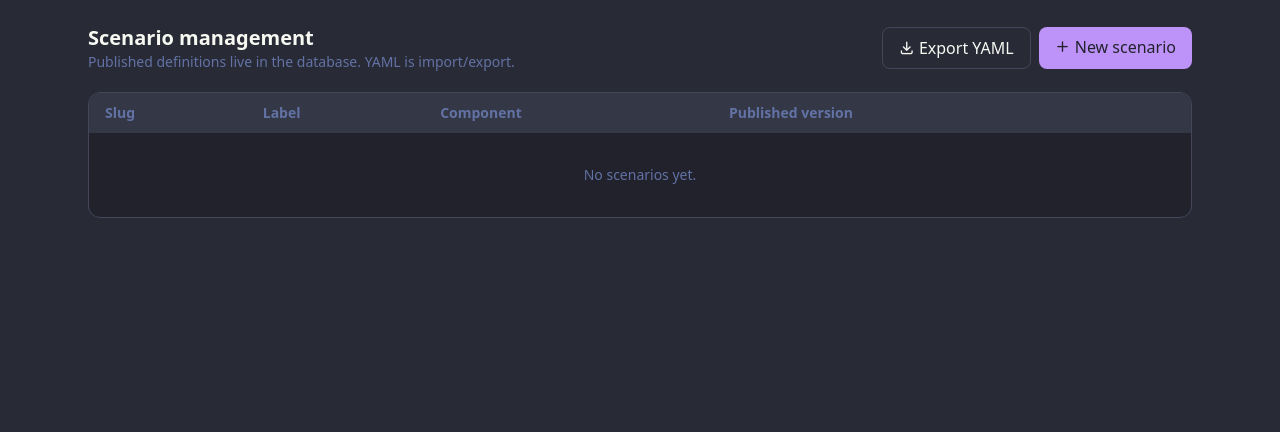
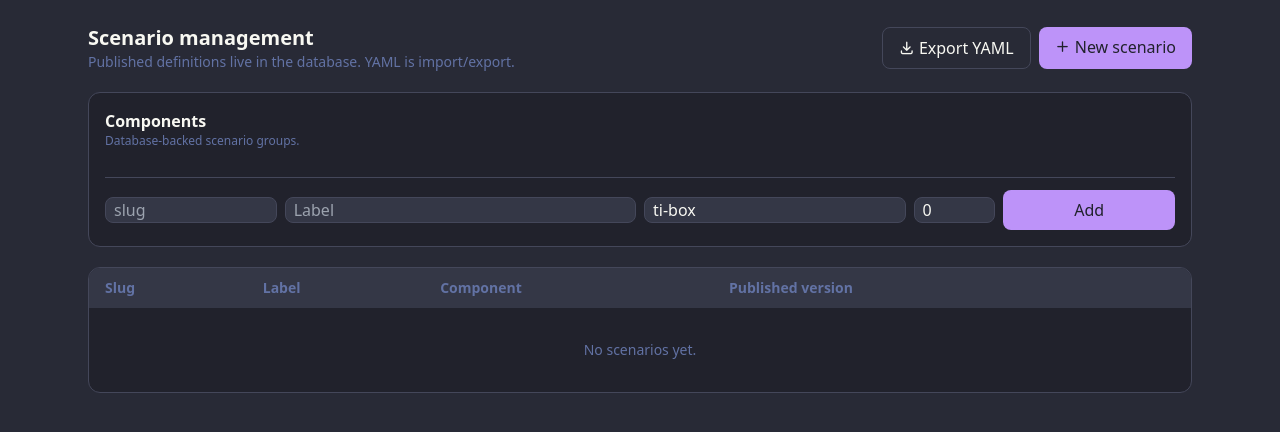
Before and after one commit to Aetton/arachne, a FastAPI app: template frontend/templates/admin/scenarios.html in a window 1280 px wide. Shown: the top 432 px of the page. Run offline with FastAPI, Linux system fonts and the light colour scheme; the template is opened without the code that fills it, so the values that code supplies are empty; some libraries are stand-ins or nearby versions.

Commit message:
Store components in the database

```diff
--- a/api/database.py
+++ b/api/database.py
@@ -86,13 +86,31 @@ class RolePermission(Base):
     permission = relationship("Permission")
 
 
+class Component(Base):
+    __tablename__ = "components"
+
+    slug = Column(String(96), primary_key=True)
+    label = Column(String(160), nullable=False)
+    icon = Column(String(64), default="ti-box", nullable=False)
+    sort_order = Column(Integer, default=0, nullable=False)
+    created_at = Column(DateTime, default=utcnow)
+    updated_at = Column(DateTime, default=utcnow, onupdate=utcnow)
+
+    scenarios = relationship("Scenario", back_populates="component_ref")
+
+
 class Scenario(Base):
     __tablename__ = "scenarios"
 
     id = Column(Integer, primary_key=True)
     slug = Column(String(96), unique=True, index=True, nullable=False)
     label = Column(String(160), nullable=False)
-    component = Column(String(96), nullable=False)
+    component = Column(
+        String(96),
+        ForeignKey("components.slug", ondelete="RESTRICT", onupdate="CASCADE"),
+        index=True,
+        nullable=False,
+    )
     enabled = Column(Boolean, default=True)
     current_version_id = Column(Integer, nullable=True)
     created_by = Column(Integer, ForeignKey("users.id"), nullable=True)
@@ -105,6 +123,7 @@ class Scenario(Base):
         foreign_keys="ScenarioVersion.scenario_id",
         cascade="all, delete-orphan",
     )
+    component_ref = relationship("Component", back_populates="scenarios")
 
 
 class ScenarioVersion(Base):
--- a/api/main.py
+++ b/api/main.py
@@ -17,7 +17,7 @@ from sqlalchemy.orm import Session
 
 import database
 from database import (
-    SessionLocal, User, Team, Role, Permission, RolePermission, Run, Scenario,
+    SessionLocal, User, Team, Role, Permission, RolePermission, Run, Component, Scenario,
     ScenarioACL, ScenarioVersion, utcnow,
 )
 from auth.security import hash_password, verify_password, create_token
@@ -46,7 +46,6 @@ async def lifespan(app: FastAPI):
     access.seed_rbac(db)
     scenario_store.bootstrap_from_yaml(db)
     db.close()
-    config_loader.reload()
     from core.bus import start_bus
     from core import events as _events
     await start_bus()                       # bring the bus up first
@@ -178,12 +177,23 @@ def logout():
 def dashboard(request: Request, user=Depends(get_optional_user), db: Session = Depends(get_db)):
     if not user:
         return RedirectResponse("/login", status_code=302)
-    scns = {}
-    for scenario in db.query(Scenario).filter(Scenario.enabled.is_(True)).all():
-        definition = scenario_store.published_definition(db, scenario)
-        if definition and access.can_access_scenario(db, user, scenario, "view"):
-            scns[scenario.slug] = definition
-    return render(request, "dashboard.html", user=user, scenarios=scns)
+    groups = []
+    components = db.query(Component).order_by(
+        Component.sort_order, Component.label,
+    ).all()
+    for component in components:
+        items = []
+        scenarios = db.query(Scenario).filter(
+            Scenario.enabled.is_(True),
+            Scenario.component == component.slug,
+        ).order_by(Scenario.label).all()
+        for scenario in scenarios:
+            definition = scenario_store.published_definition(db, scenario)
+            if definition and access.can_access_scenario(db, user, scenario, "view"):
+                items.append({"slug": scenario.slug, "definition": definition})
+        if items:
+            groups.append({"component": component, "scenarios": items})
+    return render(request, "dashboard.html", user=user, scenario_groups=groups)
 
 
 # ---------- scenarios ----------
@@ -386,7 +396,13 @@ def admin_user_delete(uid: int, user=Depends(require_role("admin")), db: Session
 def admin_scenarios(request: Request, user=Depends(require_role("admin")),
                     db: Session = Depends(get_db)):
     scenarios = db.query(Scenario).order_by(Scenario.slug).all()
-    return render(request, "admin/scenarios.html", user=user, scenarios=scenarios)
+    components = db.query(Component).order_by(
+        Component.sort_order, Component.label,
+    ).all()
+    return render(
+        request, "admin/scenarios.html", user=user,
+        scenarios=scenarios, components=components,
+    )
 
 
 @app.get("/admin/scenarios/new", response_class=HTMLResponse)
@@ -394,10 +410,14 @@ def admin_scenario_new(request: Request, user=Depends(require_role("admin")),
                        db: Session = Depends(get_db)):
     roles = db.query(Role).order_by(Role.slug).all()
     teams = db.query(Team).order_by(Team.name).all()
+    components = db.query(Component).order_by(
+        Component.sort_order, Component.label,
+    ).all()
+    default_component = components[0].slug if components else ""
     return render(
         request, "admin/scenario_form.html", user=user, scenario=None,
-        yaml_text="label: New scenario\ncomponent: backend\ntriggers:\n  - type: manual\nsteps:\n  - id: build\n    spider: forgejo\n    action: build\n    with: {}\n",
-        roles=roles, teams=teams, acl=[],
+        yaml_text=f"label: New scenario\ncomponent: {default_component}\ntriggers:\n  - type: manual\nsteps:\n  - id: build\n    spider: forgejo\n    action: build\n    with: {{}}\n",
+        roles=roles, teams=teams, components=components, acl=[],
         default_acl_roles=set(user.roles or []),
         default_acl_teams={int(team_id) for team_id in (user.teams or [])},
     )
@@ -416,6 +436,9 @@ def admin_scenario_edit(slug: str, request: Request, user=Depends(require_role("
         yaml_text=yaml.safe_dump(definition, allow_unicode=True, sort_keys=False),
         roles=db.query(Role).order_by(Role.slug).all(),
         teams=db.query(Team).order_by(Team.name).all(),
+        components=db.query(Component).order_by(
+            Component.sort_order, Component.label,
+        ).all(),
         acl=db.query(ScenarioACL).filter(ScenarioACL.scenario_id == scenario.id).all(),
         versions=db.query(ScenarioVersion).filter(
             ScenarioVersion.scenario_id == scenario.id,
@@ -465,6 +488,27 @@ async def admin_scenario_save(request: Request, user=Depends(require_role("admin
         scenario_store.replace_acl(db, scenario.id, entries)
     except (ValueError, yaml.YAMLError) as exc:
         raise HTTPException(400, str(exc)) from exc
+    return RedirectResponse("/admin/scenarios", status_code=303)
+
+
+@app.post("/admin/components")
+async def admin_component_save(request: Request, user=Depends(require_role("admin")),
+                               db: Session = Depends(get_db)):
+    form = await request.form()
+    slug = str(form.get("slug", "")).strip()
+    if not slug:
+        raise HTTPException(400, "Component slug is required")
+    component = db.get(Component, slug)
+    if not component:
+        component = Component(slug=slug, label=slug)
+        db.add(component)
+    component.label = str(form.get("label") or slug).strip()
+    component.icon = str(form.get("icon") or "ti-box").strip()
+    try:
+        component.sort_order = int(form.get("sort_order") or 0)
+    except (TypeError, ValueError) as exc:
+        raise HTTPException(400, "Component order must be an integer") from exc
+    db.commit()
     return RedirectResponse("/admin/scenarios", status_code=303)
 
 
--- a/frontend/templates/admin/scenario_form.html
+++ b/frontend/templates/admin/scenario_form.html
@@ -266,6 +266,12 @@
       <input name="slug" required value="{{ scenario.slug if scenario else '' }}"
              {% if scenario %}readonly{% endif %}>
       <label for="scenario-definition" class="scenario-field-label text-sm muted">Scenario YAML</label>
+      <p class="muted text-xs mb-2">
+        Component must be one of:
+        {% for component in components %}
+          <code>{{ component.slug }}</code>{% if not loop.last %}, {% endif %}
+        {% endfor %}
+      </p>
       <div class="scenario-editor-shell">
         <textarea id="scenario-definition" name="definition" required rows="30">{{ yaml_text }}</textarea>
       </div>
--- a/frontend/templates/admin/scenarios.html
+++ b/frontend/templates/admin/scenarios.html
@@ -10,6 +10,35 @@
     <a class="btn-ghost" href="/admin/scenarios-export.yaml"><i class="ti ti-download"></i> Export YAML</a>
     <a class="btn" href="/admin/scenarios/new"><i class="ti ti-plus"></i> New scenario</a>
   </div>
+</div>
+<div class="surface rounded-xl p-4 mb-5">
+  <div class="flex items-center justify-between mb-3">
+    <div>
+      <h2 class="font-semibold">Components</h2>
+      <p class="muted text-xs">Database-backed scenario groups.</p>
+    </div>
+  </div>
+  <div class="grid gap-2 mb-4">
+    {% for component in components %}
+    <form method="post" action="/admin/components"
+          class="grid grid-cols-12 gap-2 items-center">
+      <input type="hidden" name="slug" value="{{ component.slug }}">
+      <span class="col-span-2 font-mono text-sm">{{ component.slug }}</span>
+      <input class="col-span-4" name="label" value="{{ component.label }}" aria-label="Component label">
+      <input class="col-span-3" name="icon" value="{{ component.icon }}" aria-label="Component icon">
+      <input class="col-span-1" name="sort_order" type="number" value="{{ component.sort_order }}" aria-label="Sort order">
+      <button class="btn-ghost col-span-2" type="submit">Save</button>
+    </form>
+    {% endfor %}
+  </div>
+  <form method="post" action="/admin/components"
+        class="grid grid-cols-12 gap-2 items-center pt-3" style="border-top:1px solid var(--border)">
+    <input class="col-span-2" name="slug" required placeholder="slug">
+    <input class="col-span-4" name="label" required placeholder="Label">
+    <input class="col-span-3" name="icon" value="ti-box" placeholder="ti-box">
+    <input class="col-span-1" name="sort_order" type="number" value="0">
+    <button class="btn col-span-2" type="submit">Add</button>
+  </form>
 </div>
 <div class="surface rounded-xl overflow-hidden">
   <table class="w-full text-sm">
```
Also changed, not shown: api/config_loader.py (+13 -38 lines), api/scenario_store.py (+38 -3 lines), frontend/templates/dashboard.html (+65 -5 lines), migrations/versions/20260723_02_components.py (added, +114 -0 lines), config/README.md.
